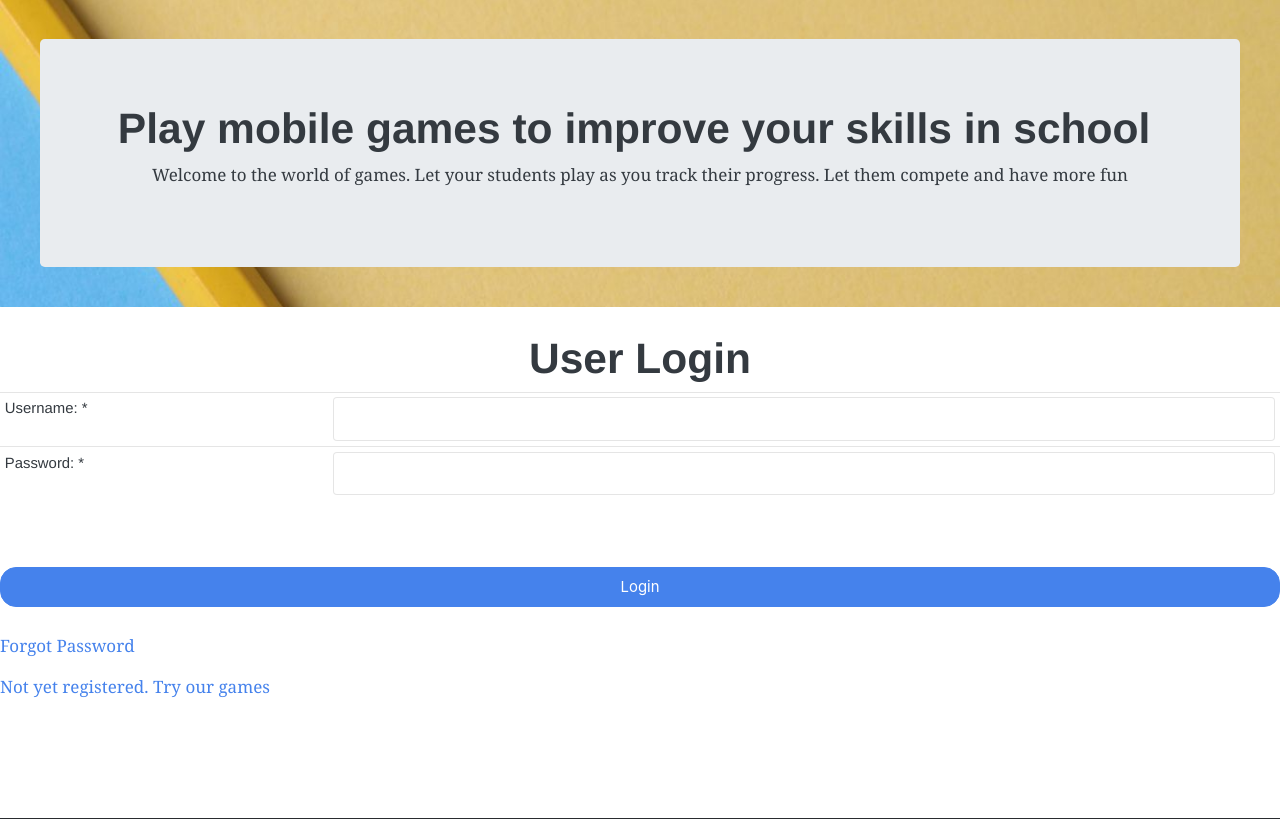
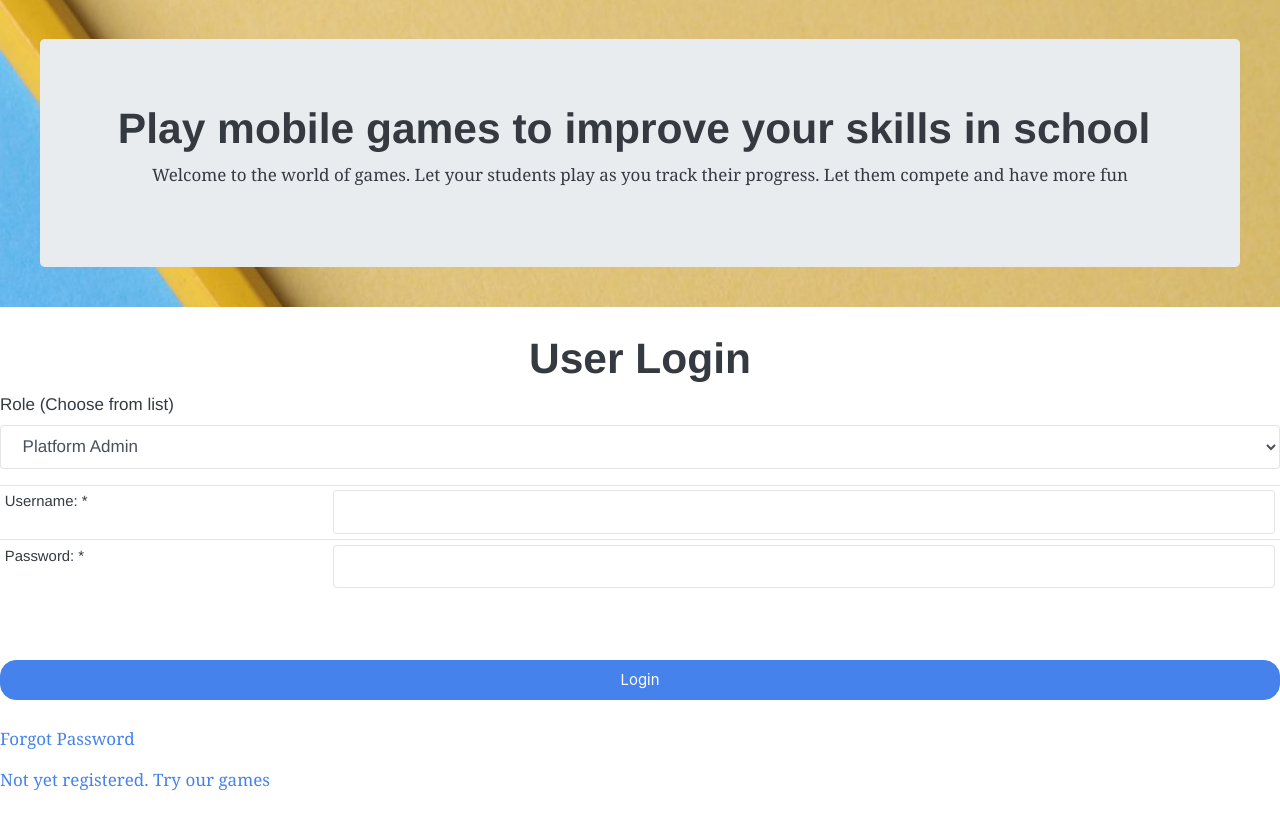
Before and after one commit to GameLearningManagementPlatform/School-mobile-game-platform, a PHP site: page /login.php in a window 1280 px wide. Shown: the part 122-941 px from the top of the page. Run offline with PHP 8.4, Linux system fonts and the light colour scheme; tables that the repository leaves empty or names only in its code hold one stand-in row (values such as "Sample post"); some libraries are stand-ins or nearby versions.

Commit message:
All users routed to specific dashboard on loggin

```diff
--- a/database/conn.php
+++ b/database/conn.php
@@ -27,7 +27,8 @@ $crud = new crud($pdo);
 $user_authentication = new user_authentication($pdo);
 
 //te first users to be loaded
-$user_authentication->insertUser("admin", "password");
+$user_authentication->insertUser("admin", "password", "Platform Admin");
+//$user_authentication->getRole($role);
 
 require 'gamesCrud.php';
 $gamesCrud = new gamesCrud($pdo);
--- a/database/user_authentication.php
+++ b/database/user_authentication.php
@@ -9,7 +9,7 @@ class user_authentication{
         $this->db = $conn;
     }
 
-    public function insertUser($username,$password){
+    public function insertUser($username,$password, $role){
         try {
             $result = $this->getUserbyUsername($username);
             if($result['num'] > 0){
@@ -17,12 +17,14 @@ class user_authentication{
             } else{
                 $new_password = md5($password.$username);
                 // define sql statement to be executed
-                $sql = "INSERT INTO user_authentication (username,password) VALUES (:username,:password)";
+                $sql = "INSERT INTO user_authentication (username,password, role) VALUES (:username,:password, :role)";
                 //prepare the sql statement for execution
                 $stmt = $this->db->prepare($sql);
                 // bind all placeholders to the actual values
                 $stmt->bindparam(':username',$username);
                 $stmt->bindparam(':password',$new_password);
+                $stmt->bindparam(':role',$role);
+
 
                 // execute statement
                 $stmt->execute();
@@ -36,12 +38,14 @@ class user_authentication{
         }
     }
 
-    public function getUser($username,$password){
+    public function getUser($role, $username,$password){
         try{
-            $sql = "select * from user_authentication where username = :username AND password = :password ";
+            $sql = "select * from user_authentication where role = :role AND  username = :username AND password = :password  ";
             $stmt = $this->db->prepare($sql);
+            $stmt->bindparam(':role', $role);
             $stmt->bindparam(':username', $username);
             $stmt->bindparam(':password', $password);
+
             $stmt->execute();
             $result = $stmt->fetch();
             return $result;
@@ -65,6 +69,20 @@ class user_authentication{
             return false;
         }
     }
+    public function getRole($username){
+        try{
+
+            $sql = " SELECT  `role` FROM `user_authentication` where username = :username  ";
+            $stmt = $this->db->prepare($sql);
+            $stmt->bindparam(':username', $username);
+            $stmt->execute();
+            $result = $stmt->fetch();
+            return $result;
+        }catch (PDOException $e) {
+            echo $e->getMessage();
+            return false;
+        }
+    }
 
     public function getUsers(){
         try{
--- a/includes/footer.php
+++ b/includes/footer.php
@@ -35,11 +35,11 @@
     <div class="text-center" >
         <a href="../Dashboard_Admin.php"
            class="btn btn-danger">ADMIN PORTAL</a>
-        <a href=""
+        <a href="../Dashboard_SchoolManagerAdmin.php"
            class="btn btn-danger">SCHOOLMANAGER/SCHOOLADMIN PORTAL</a>
-        <a href=""
+        <a href="../Dashboard_Teacher.php"
            class="btn btn-danger">TEACHERS PORTAL</a>
-        <a href=""
+        <a href="../Dashboard_Student.php"
            class="btn btn-danger">STUDENT PORTAL</a>
     </div>
 
--- a/login.php
+++ b/login.php
@@ -1,6 +1,5 @@
 <?php
 $title = 'User Login';
-
 require_once 'includes/header.php';
 require_once 'database/conn.php';
 
@@ -8,9 +7,11 @@ require_once 'database/conn.php';
 if($_SERVER['REQUEST_METHOD'] == 'POST'){
     $username = strtolower(trim($_POST['username']));
     $password = $_POST['password'];
+    $role = $_POST['role'];
     $new_password = md5($password.$username);
 
-    $result =(($user_authentication->getUser($username,$new_password))) ;
+
+    $result =$user_authentication->getUser($role,$username,$new_password) ;
 
     if(!$result  ){
         echo '<div class="alert alert-danger">Username or Password is incorrect! Please try again. </div>';
@@ -18,11 +19,24 @@ if($_SERVER['REQUEST_METHOD'] == 'POST'){
         $_SESSION['username'] = $username;
         $_SESSION['userid'] = $result['id'];
 
-        //using an if statement to rout only admin to view all admin platform roles(we will create a specific admin page routes)
-       if ($username == 'admin'){
+        //using an if statement to route  user according to the  role he plays in webapp to view their functions
+       //get the session role that has been posted
+        $_SESSION['role'] = $role;
+
+        //check the role for authentication
+        if ($role == 'Platform Admin'){
             header("Location: Dashboard_Admin.php");
-        }else{
-            header("Location: myprofile.php");
+        }
+
+
+        if ($role == 'School Manager'or $role == 'School Admin'){
+            header("Location: Dashboard_SchoolManagerAdmin.php");
+        }
+        if ($role == 'Teacher'){
+            header("Location: Dashboard_Teacher.php");
+        }
+        if ($role == 'Student'){
+            header("Location: Dashboard_Student.php");
         }
 
 
@@ -35,6 +49,16 @@ if($_SERVER['REQUEST_METHOD'] == 'POST'){
 
     <form action="<?php echo htmlentities($_SERVER['PHP_SELF']); ?>" method="post">
         <table class="table table-sm">
+            <div class="form-group">
+                <label for="role">Role (Choose from list)</label>
+                <select class="form-control" id="role" name="role">
+                    <option>Platform Admin</option>
+                    <option>School Admin</option>
+                    <option>School Manager</option>
+                    <option>Teacher</option>
+                    <option>Student</option>
+                </select>
+            </div>
             <tr>
                 <td><label for="username">Username: * </label></td>
                 <td><input type="text" name="username" class="form-control" id="username" value="<?php if($_SERVER['REQUEST_METHOD'] == 'POST') echo $_POST['username']; ?>">
--- a/schoolTeacherRegistration.php
+++ b/schoolTeacherRegistration.php
@@ -14,6 +14,7 @@ require 'includes/header.php'; ?>
                     <label for="secondname">Second Name</label>
                     <input required type="text" class="form-control" id="secondname" name="secondname">
                 </div>
+
                 <div class="form-group">
                     <label for="teacherSubject">What is the subject of the teacher in school (Choose from list)</label>
                     <select class="form-control" id="role" name="role">
@@ -32,10 +33,6 @@ require 'includes/header.php'; ?>
                         else.</small>
                 </div>
                 <div class="form-group">
-                    <label for="exampleInputPassword1">Password</label>
-                    <input required type="password" class="form-control" id="exampleInputPassword1" name="password">
-                </div>
-                <div class="form-group">
                     <label for="phonenumber"> Contact Number</label>
                     <input required  type="text" class="form-control" id="phonenumber" name="phonenumber">
                     <small id="phoneHelp" class="form-text text-muted">We'll never share your phone number with anyone
```
Also changed, not shown: createUsername_Password.php (+12 -1 lines), schoolStudentRegistration.php (+8 -5 lines).
